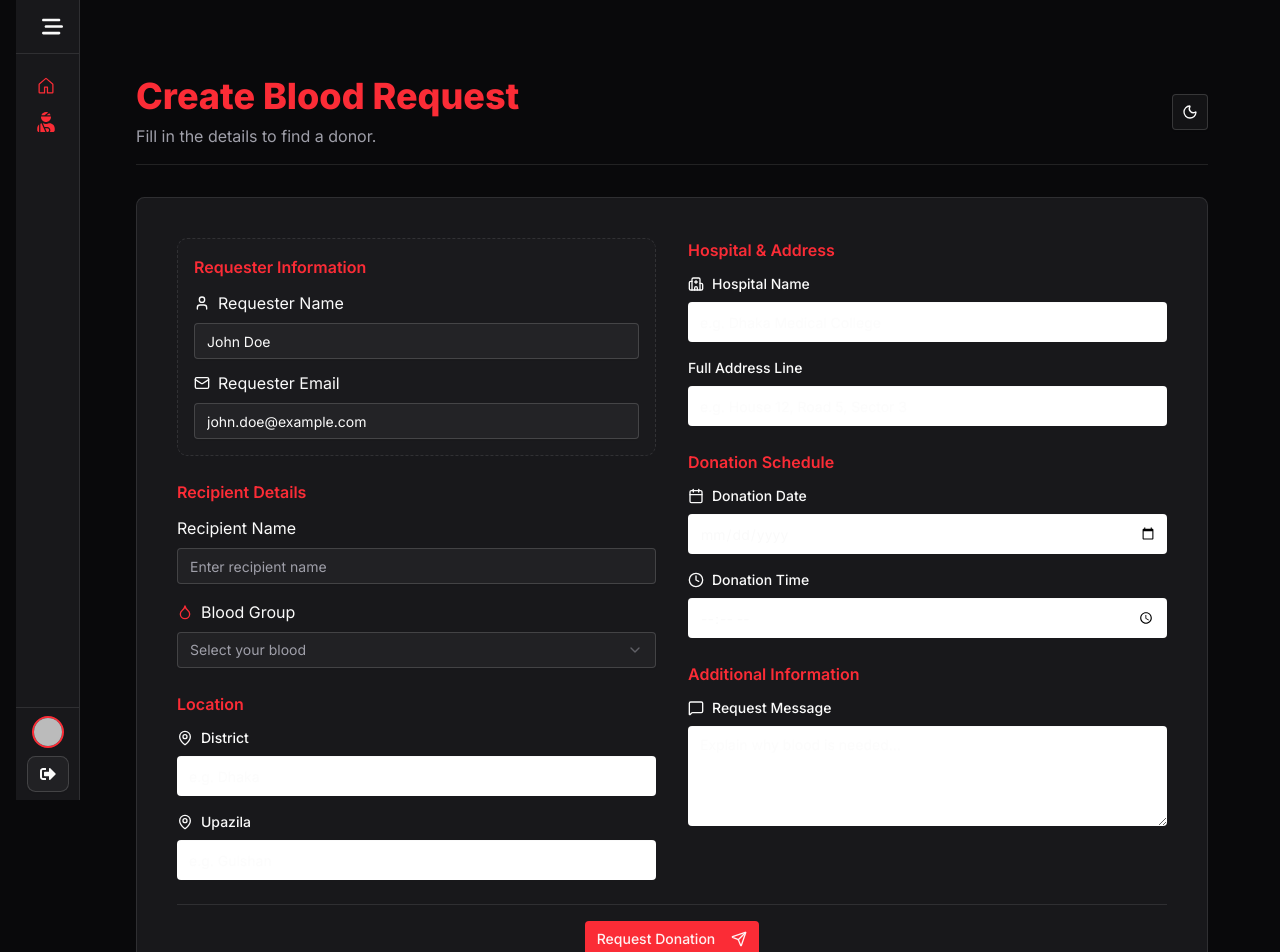
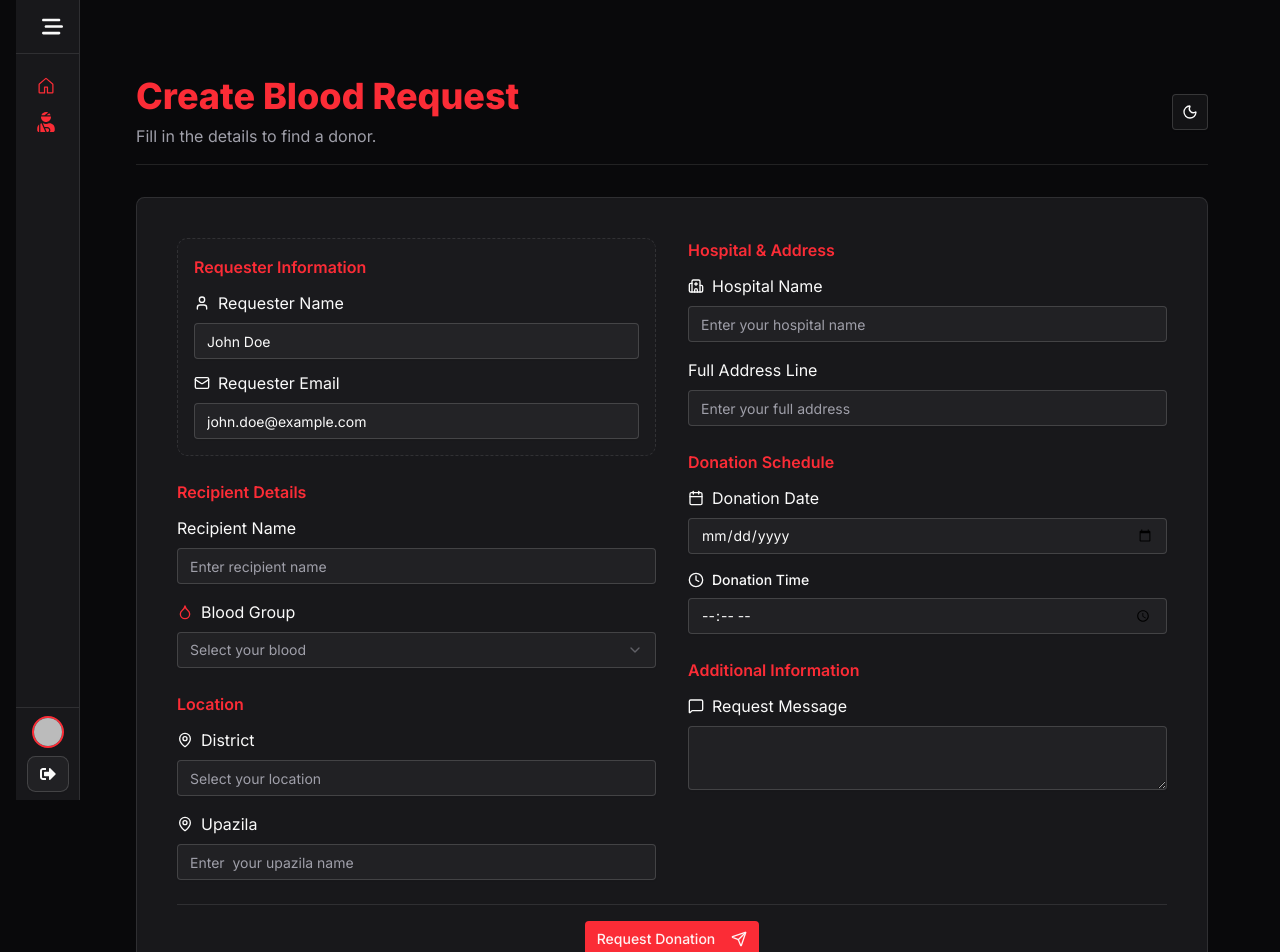
Before and after one commit to rashedulraha/BloodBond-Client, a React (Vite) app: page /dashboard/CreateDonationRequest in a window 1280 px wide. Shown: the top 952 px of the page. Built offline with nearby package versions, Linux system fonts and the light colour scheme; no server answers; sample sign-in values are in the browser's storage.

Commit message:
adding creating boold donaton page

```diff
--- a/src/Page/Dashboard/CreateDonationRequest/CreateDonationRequest.tsx
+++ b/src/Page/Dashboard/CreateDonationRequest/CreateDonationRequest.tsx
@@ -27,6 +27,7 @@ import { ModeToggle } from "@/components/mode-toggle";
 import { Button } from "@/components/ui/button";
 import { Label } from "@radix-ui/react-dropdown-menu";
 import { Input } from "@/components/ui/input";
+import { Textarea } from "@/components/ui/textarea";
 
 // --- [ 1. Validation Schema ] ---
 const requestSchema = z.object({
@@ -189,13 +190,12 @@ const CreateDonationRequest: React.FC = () => {
                 <h3 className="font-semibold mb-3 text-primary">Location</h3>
                 <div className="space-y-4">
                   <div className="space-y-2">
-                    <label className="text-sm font-medium flex items-center">
+                    <Label className=" flex items-center">
                       <MapPin className="w-4 h-4 mr-2" /> District
-                    </label>
-                    <input
+                    </Label>
+                    <Input
                       {...register("recipientDistrict")}
-                      placeholder="e.g. Dhaka"
-                      className="input input-bordered w-full"
+                      placeholder="Select your location"
                     />
                     {errors.recipientDistrict && (
                       <p className="text-destructive text-xs">
@@ -204,13 +204,12 @@ const CreateDonationRequest: React.FC = () => {
                     )}
                   </div>
                   <div className="space-y-2">
-                    <label className="text-sm font-medium flex items-center">
+                    <Label className="flex items-center">
                       <MapPin className="w-4 h-4 mr-2" /> Upazila
-                    </label>
-                    <input
+                    </Label>
+                    <Input
                       {...register("recipientUpazila")}
-                      placeholder="e.g. Gulshan"
-                      className="input input-bordered w-full"
+                      placeholder="Enter  your upazila name"
                     />
                     {errors.recipientUpazila && (
                       <p className="text-destructive text-xs">
@@ -231,13 +230,12 @@ const CreateDonationRequest: React.FC = () => {
                 </h3>
                 <div className="space-y-4">
                   <div className="space-y-2">
-                    <label className="text-sm font-medium flex items-center">
+                    <Label className=" flex items-center">
                       <Hospital className="w-4 h-4 mr-2" /> Hospital Name
-                    </label>
-                    <input
+                    </Label>
+                    <Input
                       {...register("hospitalName")}
-                      placeholder="e.g. Dhaka Medical College"
-                      className="input input-bordered w-full"
+                      placeholder="Enter your hospital name"
                     />
                     {errors.hospitalName && (
                       <p className="text-destructive text-xs">
@@ -246,13 +244,12 @@ const CreateDonationRequest: React.FC = () => {
                     )}
                   </div>
                   <div className="space-y-2">
-                    <label className="text-sm font-medium flex items-center">
+                    <Label className="flex items-center">
                       Full Address Line
-                    </label>
-                    <input
+                    </Label>
+                    <Input
                       {...register("fullAddress")}
-                      placeholder="e.g. House 12, Road 5, Sector 3"
-                      className="input input-bordered w-full"
+                      placeholder="Enter your full address"
                     />
                     {errors.fullAddress && (
                       <p className="text-destructive text-xs">
@@ -270,14 +267,10 @@ const CreateDonationRequest: React.FC = () => {
                 </h3>
                 <div className="space-y-4">
                   <div className="space-y-2">
-                    <label className="text-sm font-medium flex items-center">
+                    <Label className="flex items-center">
                       <Calendar className="w-4 h-4 mr-2" /> Donation Date
-                    </label>
-                    <input
-                      type="date"
-                      {...register("donationDate")}
-                      className="input input-bordered w-full"
-                    />
+                    </Label>
+                    <Input type="date" {...register("donationDate")} />
                     {errors.donationDate && (
                       <p className="text-destructive text-xs">
                         {errors.donationDate.message}
@@ -285,14 +278,10 @@ const CreateDonationRequest: React.FC = () => {
                     )}
                   </div>
                   <div className="space-y-2">
-                    <label className="text-sm font-medium flex items-center">
+                    <Label className="text-sm font-medium flex items-center">
                       <Clock className="w-4 h-4 mr-2" /> Donation Time
-                    </label>
-                    <input
-                      type="time"
-                      {...register("donationTime")}
-                      className="input input-bordered w-full"
-                    />
+                    </Label>
+                    <Input type="time" {...register("donationTime")} />
                     {errors.donationTime && (
                       <p className="text-destructive text-xs">
                         {errors.donationTime.message}
@@ -308,15 +297,10 @@ const CreateDonationRequest: React.FC = () => {
                   Additional Information
                 </h3>
                 <div className="space-y-2 ">
-                  <label className="text-sm font-medium flex items-center">
+                  <Label className=" flex items-center">
                     <MessageSquare className="w-4 h-4 mr-2" /> Request Message
-                  </label>
-                  <textarea
-                    {...register("requestMessage")}
-                    rows={4}
-                    placeholder="Explain why blood is needed..."
-                    className="textarea textarea-bordered w-full"
-                  />
+                  </Label>
+                  <Textarea {...register("requestMessage")} rows={5} />
                   {errors.requestMessage && (
                     <p className="text-destructive text-xs">
                       {errors.requestMessage.message}
```
